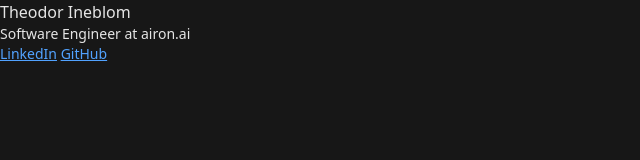
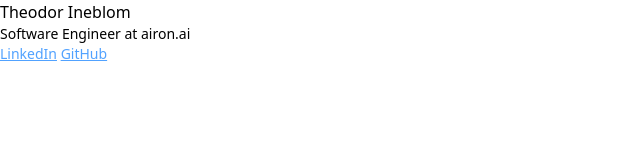
Before and after one commit to ineblom/website, a website built with Vite: page src/index.html in a window 1280 px wide. Shown: the whole page, without its empty margins (0-640 px from the left). Built offline with nearby package versions, Linux system fonts and the light colour scheme.

Commit message:
respect system dark/light mode

```diff
--- a/src/index.html
+++ b/src/index.html
@@ -17,7 +17,7 @@
   </script>
 </head>
 
-<body class="bg-neutral-900 text-neutral-200">
+<body class="dark:bg-neutral-950 dark:text-neutral-200">
     <div class="container mx-auto">
       <h1 class="font-medium">Theodor Ineblom</h1>
       <p class="text-sm">Software Engineer at airon.ai</p>
```
